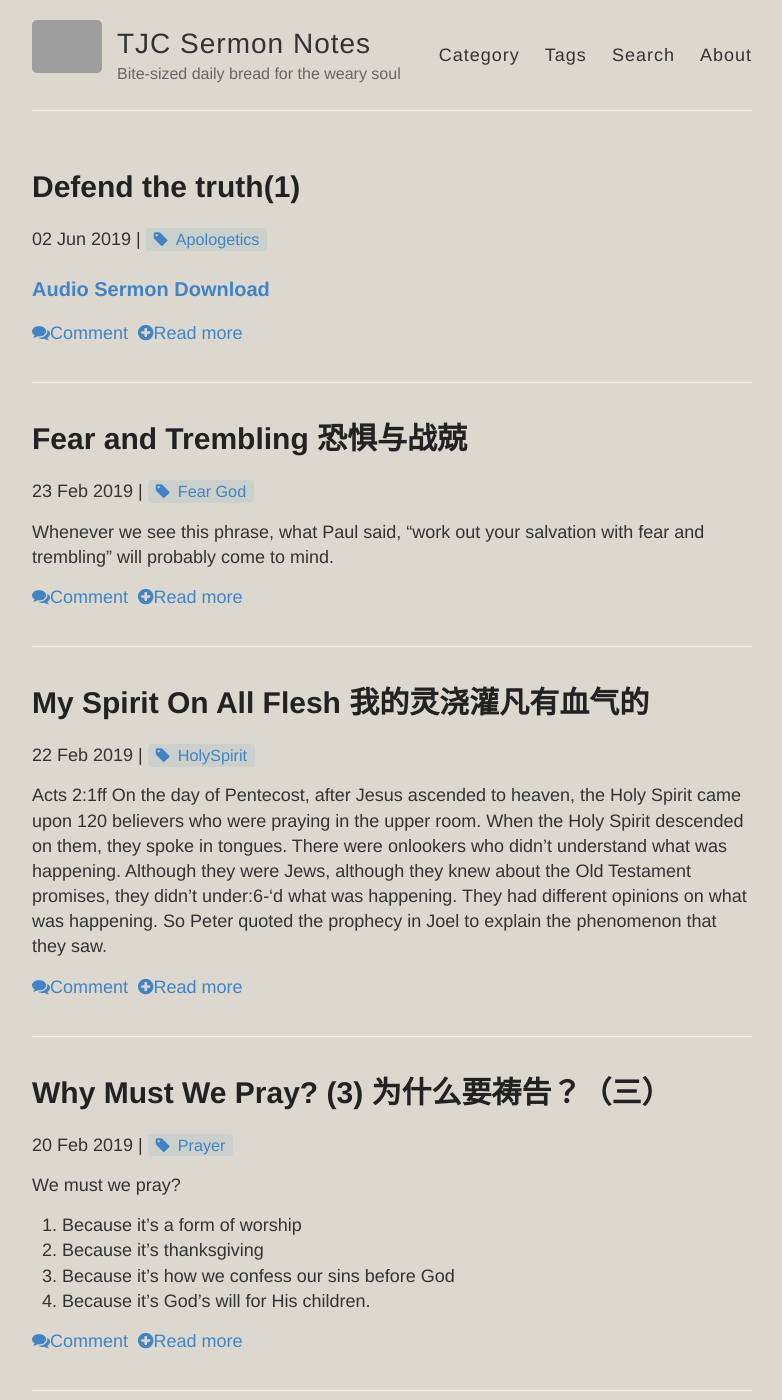
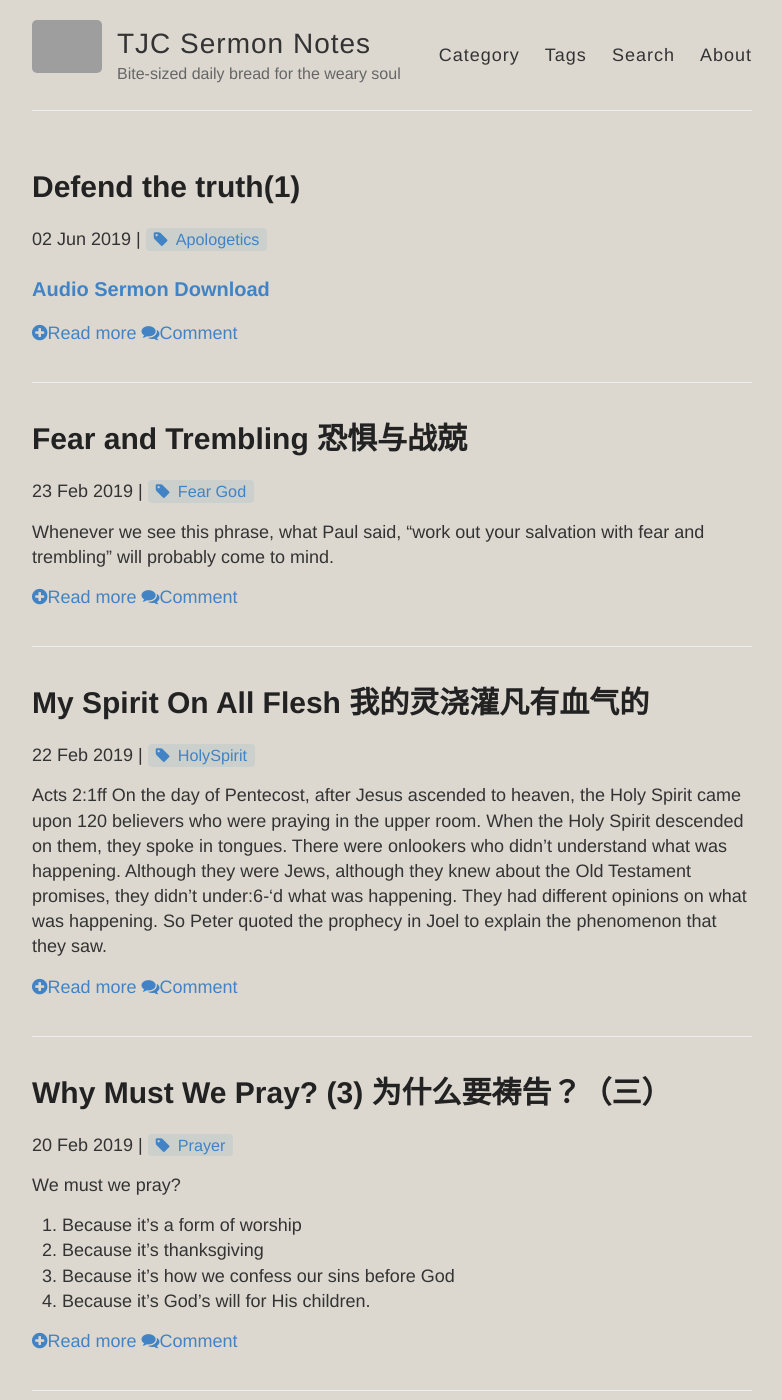
Before and after one commit to catchupTJC/catchuptjc.github.io, a Jekyll site: the page built from 98453676b04598ca697f21a3c385f7c36777d17a/index.html, in a window 1280 px wide and 1400 px high. Shown: the whole window, without its empty margins (248-1030 px from the left). Built offline with Jekyll 4.4.1, drawn with Linux system fonts in a browser that asks for light colours; nearby versions of some CDN libraries; the list of posts is cut into pages by our own code; grey boxes are pictures that could not be loaded.

Commit message:
Update index.html

```diff
--- a/98453676b04598ca697f21a3c385f7c36777d17a/index.html
+++ b/98453676b04598ca697f21a3c385f7c36777d17a/index.html
@@ -23,10 +23,10 @@ title: Category
       {{ post.excerpt | markdownify }}
     <article>
     <div class="post-more">
+      <a href="{{ site.baseurl }}{{ post.url }}"><i class="fa fa-plus-circle" aria-hidden="true"></i>Read more</a>
       {% if site.disqus %}
       <a href="{{ site.baseurl }}{{ post.url }}#disqus_thread"> <i class="fa fa-comments" aria-hidden="true"></i>Comment</a>&nbsp;
       {% endif %}
-      <a href="{{ site.baseurl }}{{ post.url }}"><i class="fa fa-plus-circle" aria-hidden="true"></i>Read more</a>
     </div>
   </div>
   {% endfor %}
```
